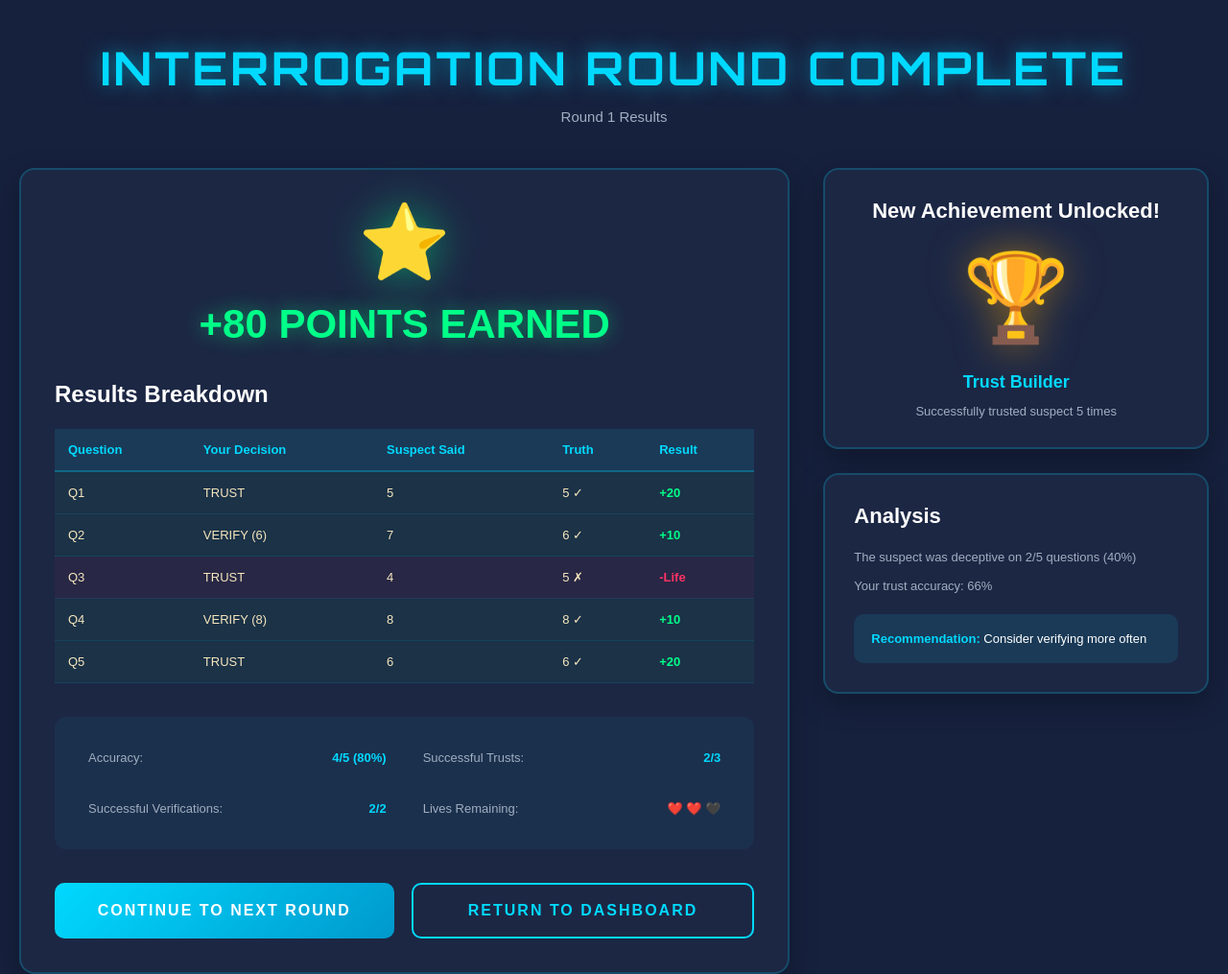
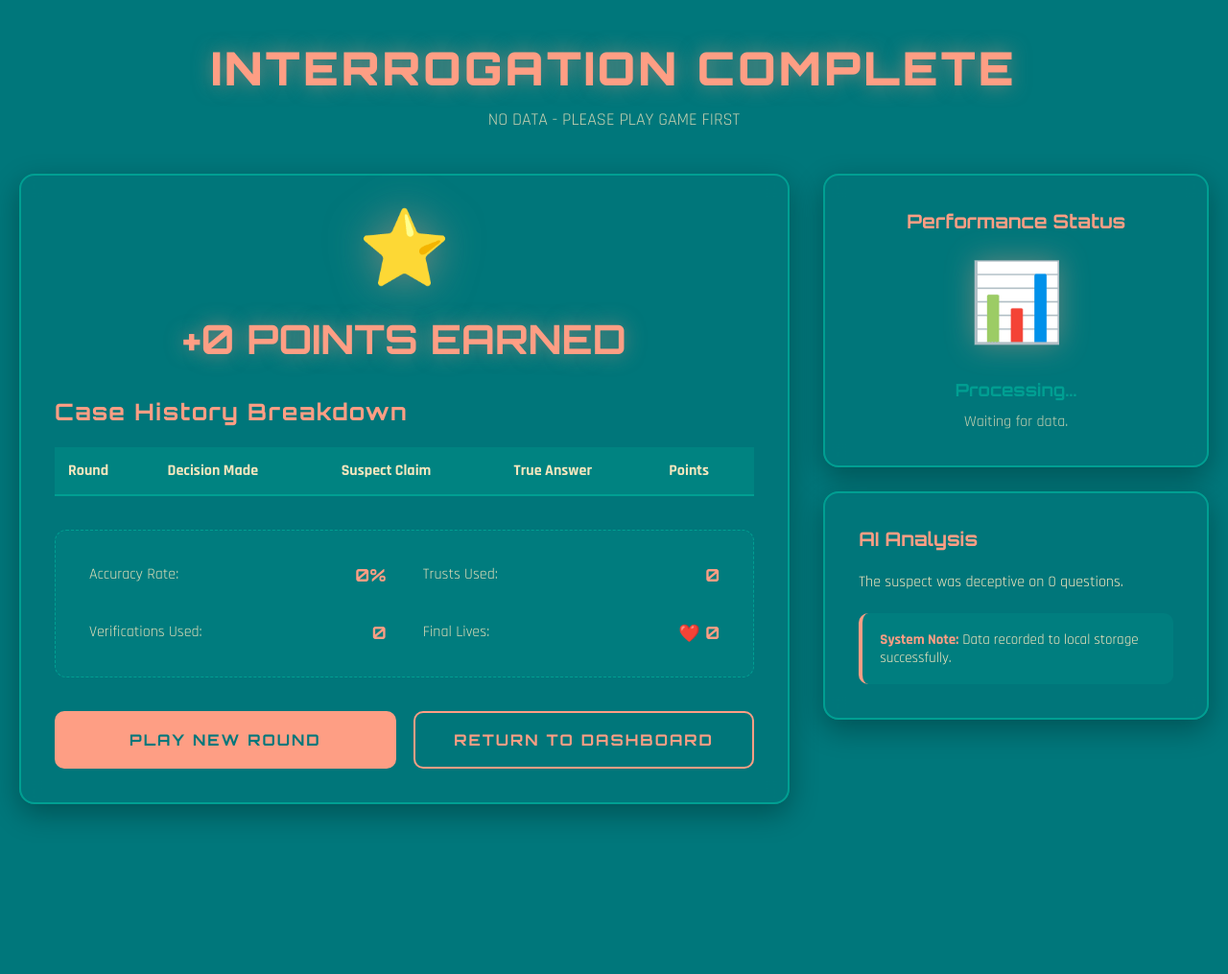
Before and after one commit to Simthass/heart-interrogator-game, a plain HTML site: page results.html in a window 1280 px wide. Shown: the top 1015 px of the page at 96% size. After the commit the page ends 878 px from the top, so only its background shows below. Drawn offline with Linux system fonts and the light colour scheme.

Commit message:
Updated Results page to Load the results from Game page using Local Storage

```diff
--- a/css/results.css
+++ b/css/results.css
@@ -1,6 +1,12 @@
+/* Specific Styles for Results Page */
+/* Student ID: 2540927 */
+
 .results-page {
   padding: 40px 20px;
-  background: #16213e;
+  background: var(--teal-dark);
+  font-family: "Rajdhani", sans-serif;
+  color: var(--cream);
+  min-height: 100vh;
 }
 
 .results-container {
@@ -16,16 +22,17 @@
 .results-title {
   font-family: "Orbitron", sans-serif;
   font-size: 48px;
-  font-weight: 700;
-  color: #00d9ff;
+  font-weight: 900;
+  color: var(--coral);
   margin-bottom: 12px;
   letter-spacing: 3px;
-  text-shadow: 0 0 20px rgba(0, 217, 255, 0.5);
+  text-shadow: 0 0 20px rgba(254, 158, 132, 0.5);
 }
 
 .results-subtitle {
-  font-size: 15px;
-  color: #a0aec0;
+  font-size: 18px;
+  color: var(--cream);
+  opacity: 0.8;
 }
 
 .results-layout {
@@ -34,12 +41,13 @@
   gap: 35px;
 }
 
-.main-results {
-  background: rgba(30, 42, 71, 0.8);
+/* Panel Boxes from your color theme */
+.panel-box {
+  background: rgba(0, 119, 123, 0.7);
   backdrop-filter: blur(10px);
   border-radius: 16px;
   padding: 35px;
-  border: 2px solid rgba(0, 217, 255, 0.2);
+  border: 2px solid var(--teal-light);
   box-shadow: 0 10px 30px rgba(0, 0, 0, 0.3);
 }
 
@@ -53,7 +61,7 @@
   display: block;
   margin-bottom: 20px;
   animation: pulse 2s infinite;
-  filter: drop-shadow(0 0 20px rgba(0, 255, 136, 0.5));
+  filter: drop-shadow(0 0 20px rgba(254, 158, 132, 0.5));
 }
 
 @keyframes pulse {
@@ -67,23 +75,25 @@
 }
 
 .points-earned {
-  font-family: "Teko", sans-serif;
+  font-family: "Orbitron", sans-serif;
   font-size: 42px;
   font-weight: 700;
-  color: #00ff88;
-  text-shadow: 0 0 20px rgba(0, 255, 136, 0.5);
+  color: var(--coral);
+  text-shadow: 0 0 20px rgba(254, 158, 132, 0.5);
 }
 
+/* Table Design */
 .results-table {
   margin: 35px 0;
 }
 
 .results-table h3 {
-  font-family: "Teko", sans-serif;
+  font-family: "Orbitron", sans-serif;
   font-size: 24px;
   font-weight: 700;
   margin-bottom: 22px;
-  color: white;
+  color: var(--coral);
+  letter-spacing: 1.5px;
 }
 
 .results-table table {
@@ -92,46 +102,50 @@
 }
 
 .results-table th {
-  background: rgba(0, 217, 255, 0.1);
+  background: rgba(0, 159, 146, 0.3);
   padding: 14px;
   text-align: left;
-  font-size: 13px;
+  font-size: 16px;
   font-weight: 700;
-  color: #00d9ff;
-  border-bottom: 2px solid rgba(0, 217, 255, 0.3);
+  color: var(--cream);
+  border-bottom: 2px solid var(--teal-light);
 }
 
 .results-table td {
   padding: 14px;
-  font-size: 13px;
-  border-bottom: 1px solid rgba(0, 217, 255, 0.1);
+  font-size: 16px;
+  border-bottom: 1px solid rgba(0, 159, 146, 0.2);
 }
 
 .correct-row {
-  background: rgba(0, 255, 136, 0.05);
+  background: rgba(0, 159, 146, 0.1);
 }
 
 .wrong-row {
-  background: rgba(255, 51, 102, 0.05);
+  background: rgba(254, 158, 132, 0.1);
 }
 
 .points-positive {
-  color: #00ff88;
+  color: var(--teal-light);
   font-weight: 700;
+  font-family: "Orbitron", sans-serif;
 }
 
 .points-negative {
   color: #ff3366;
   font-weight: 700;
+  font-family: "Orbitron", sans-serif;
 }
 
+/* Summary Stats */
 .summary-stats {
   display: grid;
   grid-template-columns: repeat(2, 1fr);
   gap: 18px;
   margin: 30px 0;
   padding: 25px;
-  background: rgba(0, 217, 255, 0.05);
+  background: rgba(0, 159, 146, 0.15);
+  border: 1px dashed var(--teal-light);
   border-radius: 12px;
 }
 
@@ -142,64 +156,63 @@
 }
 
 .summary-label {
-  font-size: 13px;
-  color: #a0aec0;
+  font-size: 16px;
+  color: var(--cream);
+  opacity: 0.9;
 }
 
 .summary-value {
-  font-size: 13px;
-  color: #00d9ff;
+  font-size: 18px;
+  color: var(--coral);
   font-weight: 700;
+  font-family: "Orbitron", sans-serif;
 }
 
+/* Action Buttons */
 .action-buttons {
   display: flex;
   gap: 18px;
   margin-top: 35px;
 }
 
-.btn-continue {
+.btn-continue,
+.btn-dashboard {
   flex: 1;
   padding: 18px;
-  background: linear-gradient(135deg, #00d9ff, #0099cc);
-  color: white;
-  border: none;
   border-radius: 10px;
   font-size: 16px;
   font-weight: 700;
   cursor: pointer;
-  font-family: "Teko", sans-serif;
+  font-family: "Orbitron", sans-serif;
   letter-spacing: 2px;
-  text-transform: uppercase;
   transition: all 0.3s;
 }
 
+.btn-continue {
+  background: var(--coral);
+  color: var(--teal-dark);
+  border: 2px solid var(--coral);
+}
+
 .btn-continue:hover {
+  background: var(--teal-light);
+  border-color: var(--teal-light);
+  color: var(--cream);
   transform: translateY(-3px);
-  box-shadow: 0 8px 25px rgba(0, 217, 255, 0.4);
 }
 
 .btn-dashboard {
-  flex: 1;
-  padding: 18px;
   background: transparent;
-  color: #00d9ff;
-  border: 2px solid #00d9ff;
-  border-radius: 10px;
-  font-size: 16px;
-  font-weight: 700;
-  cursor: pointer;
-  font-family: "Teko", sans-serif;
-  letter-spacing: 2px;
-  text-transform: uppercase;
-  transition: all 0.3s;
+  color: var(--coral);
+  border: 2px solid var(--coral);
 }
 
 .btn-dashboard:hover {
-  background: rgba(0, 217, 255, 0.1);
+  background: rgba(254, 158, 132, 0.1);
   transform: translateY(-3px);
 }
 
+/* Side Panels */
 .side-panels {
   display: flex;
   flex-direction: column;
@@ -208,40 +221,36 @@
 
 .achievement-panel,
 .analysis-panel {
-  background: rgba(30, 42, 71, 0.8);
-  backdrop-filter: blur(10px);
-  border-radius: 16px;
-  padding: 30px;
-  border: 2px solid rgba(0, 217, 255, 0.2);
-  box-shadow: 0 10px 30px rgba(0, 0, 0, 0.3);
   text-align: center;
 }
 
 .achievement-panel h3,
 .analysis-panel h3 {
-  font-family: "Teko", sans-serif;
-  font-size: 22px;
+  font-family: "Orbitron", sans-serif;
+  font-size: 20px;
   font-weight: 700;
   margin-bottom: 22px;
-  color: white;
+  color: var(--coral);
 }
 
 .achievement-badge-large {
-  font-size: 90px;
+  font-size: 80px;
   margin: 25px 0;
-  filter: drop-shadow(0 0 20px rgba(255, 170, 0, 0.5));
+  filter: drop-shadow(0 0 15px rgba(254, 158, 132, 0.4));
 }
 
 .achievement-name {
+  font-family: "Orbitron", sans-serif;
   font-size: 18px;
   font-weight: 700;
-  color: #00d9ff;
+  color: var(--teal-light);
   margin-bottom: 12px;
 }
 
 .achievement-desc {
-  font-size: 13px;
-  color: #a0aec0;
+  font-size: 16px;
+  color: var(--cream);
+  opacity: 0.8;
 }
 
 .analysis-panel {
@@ -249,29 +258,29 @@
 }
 
 .analysis-text {
-  font-size: 13px;
-  color: #a0aec0;
+  font-size: 16px;
+  color: var(--cream);
   margin-bottom: 15px;
 }
 
 .recommendation {
   margin-top: 22px;
   padding: 18px;
-  background: rgba(0, 217, 255, 0.1);
+  background: rgba(0, 159, 146, 0.2);
   border-radius: 10px;
-  font-size: 13px;
-  color: white;
+  font-size: 15px;
+  color: var(--cream);
+  border-left: 4px solid var(--coral);
 }
 
 .recommendation strong {
-  color: #00d9ff;
+  color: var(--coral);
 }
 
 @media (max-width: 1024px) {
   .results-layout {
     grid-template-columns: 1fr;
   }
-
   .action-buttons {
     flex-direction: column;
   }
--- a/js/results.js
+++ b/js/results.js
@@ -1,77 +1,123 @@
 document.addEventListener("DOMContentLoaded", function () {
-  console.log("Results page loaded");
+  console.log("Result page loading data...");
 
-  // add some animations maybe
-  animateResults();
+  // get strings from local storage
+  let savedData = localStorage.getItem("interrogationHistory");
+  let finalScore = localStorage.getItem("finalGameScore");
+  let finalLivesCount = localStorage.getItem("finalLives");
+
+  // check if user jump to page without playing game
+  if (!savedData || savedData === "[]") {
+    console.log("No data found! User did not play.");
+    document.getElementById("resultSubtitle").innerText =
+      "NO DATA - PLEASE PLAY GAME FIRST";
+    return;
+  }
+
+  // convert back to array
+  let historyArray = JSON.parse(savedData);
+
+  let tableBody = document.getElementById("resultsTableBody");
+  tableBody.innerHTML = ""; // clean old html
+
+  let correctCount = 0;
+  let trustCount = 0;
+  let verifyCount = 0;
+  let aiLiesCount = 0;
+
+  // loop all rounds played and make table rows
+  for (let i = 0; i < historyArray.length; i++) {
+    let roundData = historyArray[i];
+
+    // check what user did for stats
+    if (roundData.decision.includes("TRUST")) trustCount++;
+    if (roundData.decision.includes("VERIFY")) verifyCount++;
+    if (roundData.isWin) correctCount++;
+    if (roundData.aiLied) aiLiesCount++;
+
+    let tr = document.createElement("tr");
+
+    // add css class for green or red color
+    if (roundData.isWin) {
+      tr.className = "correct-row";
+    } else {
+      tr.className = "wrong-row";
+    }
+
+    // make html string for cells
+    let htmlString = `
+      <td>Q${roundData.round}</td>
+      <td>${roundData.decision}</td>
+      <td>${roundData.aiSaid}</td>
+      <td>${roundData.realAnswer} ${roundData.aiLied ? "✗" : "✓"}</td>
+      <td class="${roundData.isWin ? "points-positive" : "points-negative"}">${roundData.points}</td>
+    `;
+
+    tr.innerHTML = htmlString;
+    tableBody.appendChild(tr);
+  }
+
+  // update html texts
+  document.getElementById("finalScoreText").innerText =
+    finalScore + " POINTS EARNED";
+
+  // do math for accuracy safely so no divide by zero error
+  let mathAcc = 0;
+  if (historyArray.length > 0) {
+    mathAcc = Math.round((correctCount / historyArray.length) * 100);
+  }
+  document.getElementById("accRate").innerText =
+    correctCount + "/" + historyArray.length + " (" + mathAcc + "%)";
+
+  document.getElementById("trustCount").innerText = trustCount;
+  document.getElementById("verifyCount").innerText = verifyCount;
+
+  // print heart emojis based on lives
+  let heartString = "";
+  for (let x = 0; x < parseInt(finalLivesCount); x++) {
+    heartString += "❤️ ";
+  }
+  if (finalLivesCount <= 0) {
+    heartString = "💀 TERMINATED";
+  }
+  document.getElementById("finalLives").innerText = heartString;
+
+  // show ai analysis text
+  document.getElementById("aiLieRate").innerText =
+    `The AI suspect tried to deceive you on ${aiLiesCount} questions out of ${historyArray.length}.`;
+
+  // check if win or lose whole game
+  if (finalLivesCount > 0) {
+    document.getElementById("statusIcon").innerText = "🏆";
+    document.getElementById("perfName").innerText = "Surviving Agent";
+    document.getElementById("perfDesc").innerText =
+      "You survived the interrogation simulation.";
+  } else {
+    document.getElementById("statusIcon").innerText = "💀";
+    document.getElementById("perfName").innerText = "Failed Agent";
+    document.getElementById("perfDesc").innerText =
+      "You lost all lives and failed the test.";
+    document.getElementById("resultSubtitle").innerText = "AGENT TERMINATED";
+    document.getElementById("sysNote").innerText =
+      "Recommend more training before next try.";
+  }
+
+  // small animation loop for table rows
+  let rows = document.querySelectorAll("tbody tr");
+  for (let r = 0; r < rows.length; r++) {
+    rows[r].style.opacity = "0";
+    setTimeout(function () {
+      rows[r].style.transition = "opacity 0.4s";
+      rows[r].style.opacity = "1";
+    }, 200 * r);
+  }
 });
 
-// animate the results display
-function animateResults() {
-  // fade in effect for score
-  const scoreDisplay = document.querySelector(".score-display");
-  if (scoreDisplay) {
-    scoreDisplay.style.opacity = "0";
-    setTimeout(function () {
-      scoreDisplay.style.transition = "opacity 1s";
-      scoreDisplay.style.opacity = "1";
-    }, 100);
-  }
-
-  // animate table rows one by one
-  const rows = document.querySelectorAll("tbody tr");
-  rows.forEach(function (row, index) {
-    row.style.opacity = "0";
-    setTimeout(
-      function () {
-        row.style.transition = "opacity 0.5s";
-        row.style.opacity = "1";
-      },
-      300 * (index + 1),
-    );
-  });
-}
-
-// continue to next round
-function continueGame() {
-  console.log("Continuing to next round...");
-
-  alert("Loading next round...");
+// buttons logic
+function playAgain() {
   window.location.href = "game.html";
 }
 
-// return to dashboard
 function goToDashboard() {
-  console.log("Returning to dashboard");
-  window.location.href = "dashboard.html";
+  window.location.href = "index.html";
 }
-
-// calculate accuracy (might use this later)
-function calculateAccuracy(correct, total) {
-  if (total === 0) return 0;
-  return Math.round((correct / total) * 100);
-}
-
-// save results to localStorage (for later use)
-function saveResults(results) {
-  // will implement when connecting backend
-  console.log("Saving results:", results);
-
-  try {
-    localStorage.setItem("lastGameResults", JSON.stringify(results));
-  } catch (error) {
-    console.error("Error saving results:", error);
-  }
-}
-
-// load previous results
-function loadResults() {
-  try {
-    const saved = localStorage.getItem("lastGameResults");
-    if (saved) {
-      return JSON.parse(saved);
-    }
-  } catch (error) {
-    console.error("Error loading results:", error);
-  }
-  return null;
-}
--- a/results.html
+++ b/results.html
@@ -7,103 +7,62 @@
     <link rel="stylesheet" href="css/style.css" />
     <link rel="stylesheet" href="css/results.css" />
     <link
-      href="https://fonts.googleapis.com/css2?family=Orbitron:wght@400;500;600;700;800;900&display=swap"
+      href="https://fonts.googleapis.com/css2?family=Orbitron:wght@400;500;700;900&family=Rajdhani:wght@400;500;600;700&display=swap"
       rel="stylesheet"
     />
   </head>
   <body class="results-page">
     <div class="results-container">
-      <!-- Header -->
       <div class="results-header">
-        <h1 class="results-title">INTERROGATION ROUND COMPLETE</h1>
-        <p class="results-subtitle">Round 1 Results</p>
+        <h1 class="results-title">INTERROGATION COMPLETE</h1>
+        <p class="results-subtitle" id="resultSubtitle">Final Status Report</p>
       </div>
 
       <div class="results-layout">
-        <!-- Main Results Panel -->
-        <div class="main-results">
+        <div class="main-results panel-box">
           <div class="score-display">
-            <span class="star-icon">⭐</span>
-            <h2 class="points-earned">+80 POINTS EARNED</h2>
+            <span class="star-icon" id="statusIcon">⭐</span>
+            <h2 class="points-earned" id="finalScoreText">+0 POINTS EARNED</h2>
           </div>
 
-          <!-- Results Table -->
           <div class="results-table">
-            <h3>Results Breakdown</h3>
+            <h3>Case History Breakdown</h3>
             <table>
               <thead>
                 <tr>
-                  <th>Question</th>
-                  <th>Your Decision</th>
-                  <th>Suspect Said</th>
-                  <th>Truth</th>
-                  <th>Result</th>
+                  <th>Round</th>
+                  <th>Decision Made</th>
+                  <th>Suspect Claim</th>
+                  <th>True Answer</th>
+                  <th>Points</th>
                 </tr>
               </thead>
-              <tbody>
-                <tr class="correct-row">
-                  <td>Q1</td>
-                  <td>TRUST</td>
-                  <td>5</td>
-                  <td>5 ✓</td>
-                  <td class="points-positive">+20</td>
-                </tr>
-                <tr class="correct-row">
-                  <td>Q2</td>
-                  <td>VERIFY (6)</td>
-                  <td>7</td>
-                  <td>6 ✓</td>
-                  <td class="points-positive">+10</td>
-                </tr>
-                <tr class="wrong-row">
-                  <td>Q3</td>
-                  <td>TRUST</td>
-                  <td>4</td>
-                  <td>5 ✗</td>
-                  <td class="points-negative">-Life</td>
-                </tr>
-                <tr class="correct-row">
-                  <td>Q4</td>
-                  <td>VERIFY (8)</td>
-                  <td>8</td>
-                  <td>8 ✓</td>
-                  <td class="points-positive">+10</td>
-                </tr>
-                <tr class="correct-row">
-                  <td>Q5</td>
-                  <td>TRUST</td>
-                  <td>6</td>
-                  <td>6 ✓</td>
-                  <td class="points-positive">+20</td>
-                </tr>
-              </tbody>
+              <tbody id="resultsTableBody"></tbody>
             </table>
           </div>
 
-          <!-- Summary Stats -->
           <div class="summary-stats">
             <div class="summary-item">
-              <span class="summary-label">Accuracy:</span>
-              <span class="summary-value">4/5 (80%)</span>
+              <span class="summary-label">Accuracy Rate:</span>
+              <span class="summary-value" id="accRate">0%</span>
             </div>
             <div class="summary-item">
-              <span class="summary-label">Successful Trusts:</span>
-              <span class="summary-value">2/3</span>
+              <span class="summary-label">Trusts Used:</span>
+              <span class="summary-value" id="trustCount">0</span>
             </div>
             <div class="summary-item">
-              <span class="summary-label">Successful Verifications:</span>
-              <span class="summary-value">2/2</span>
+              <span class="summary-label">Verifications Used:</span>
+              <span class="summary-value" id="verifyCount">0</span>
             </div>
             <div class="summary-item">
-              <span class="summary-label">Lives Remaining:</span>
-              <span class="summary-value">❤️ ❤️ 🖤</span>
+              <span class="summary-label">Final Lives:</span>
+              <span class="summary-value" id="finalLives">❤️ 0</span>
             </div>
           </div>
 
-          <!-- Action Buttons -->
           <div class="action-buttons">
-            <button class="btn-continue" onclick="continueGame()">
-              CONTINUE TO NEXT ROUND
+            <button class="btn-continue" onclick="playAgain()">
+              PLAY NEW ROUND
             </button>
             <button class="btn-dashboard" onclick="goToDashboard()">
               RETURN TO DASHBOARD
@@ -111,25 +70,24 @@
           </div>
         </div>
 
-        <!-- Side Panels -->
         <div class="side-panels">
-          <!-- Achievement Panel -->
-          <div class="achievement-panel">
-            <h3>New Achievement Unlocked!</h3>
-            <div class="achievement-badge-large">🏆</div>
-            <p class="achievement-name">Trust Builder</p>
-            <p class="achievement-desc">Successfully trusted suspect 5 times</p>
+          <div class="achievement-panel panel-box">
+            <h3>Performance Status</h3>
+            <div class="achievement-badge-large" id="perfBadge">📊</div>
+            <p class="achievement-name" id="perfName">Processing...</p>
+            <p class="achievement-desc" id="perfDesc">Waiting for data.</p>
           </div>
 
-          <!-- Analysis Panel -->
-          <div class="analysis-panel">
-            <h3>Analysis</h3>
-            <p class="analysis-text">
-              The suspect was deceptive on 2/5 questions (40%)
+          <div class="analysis-panel panel-box">
+            <h3>AI Analysis</h3>
+            <p class="analysis-text" id="aiLieRate">
+              The suspect was deceptive on 0 questions.
             </p>
-            <p class="analysis-text">Your trust accuracy: 66%</p>
             <p class="recommendation">
-              <strong>Recommendation:</strong> Consider verifying more often
+              <strong>System Note:</strong>
+              <span id="sysNote"
+                >Data recorded to local storage successfully.</span
+              >
             </p>
           </div>
         </div>
```
Also changed, not shown: game.html (+1 -21 lines), js/dashboard.js (deleted, +0 -73 lines), js/game.js (+114 -69 lines).
